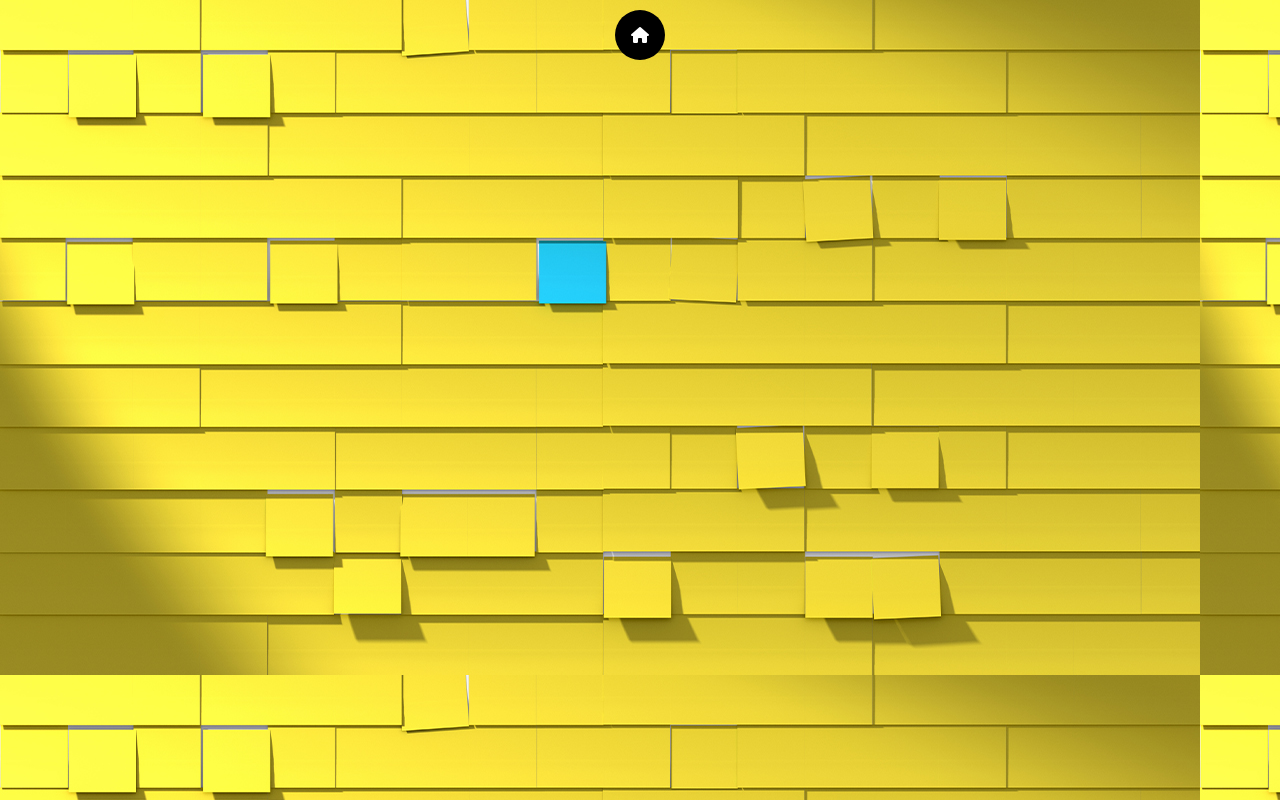
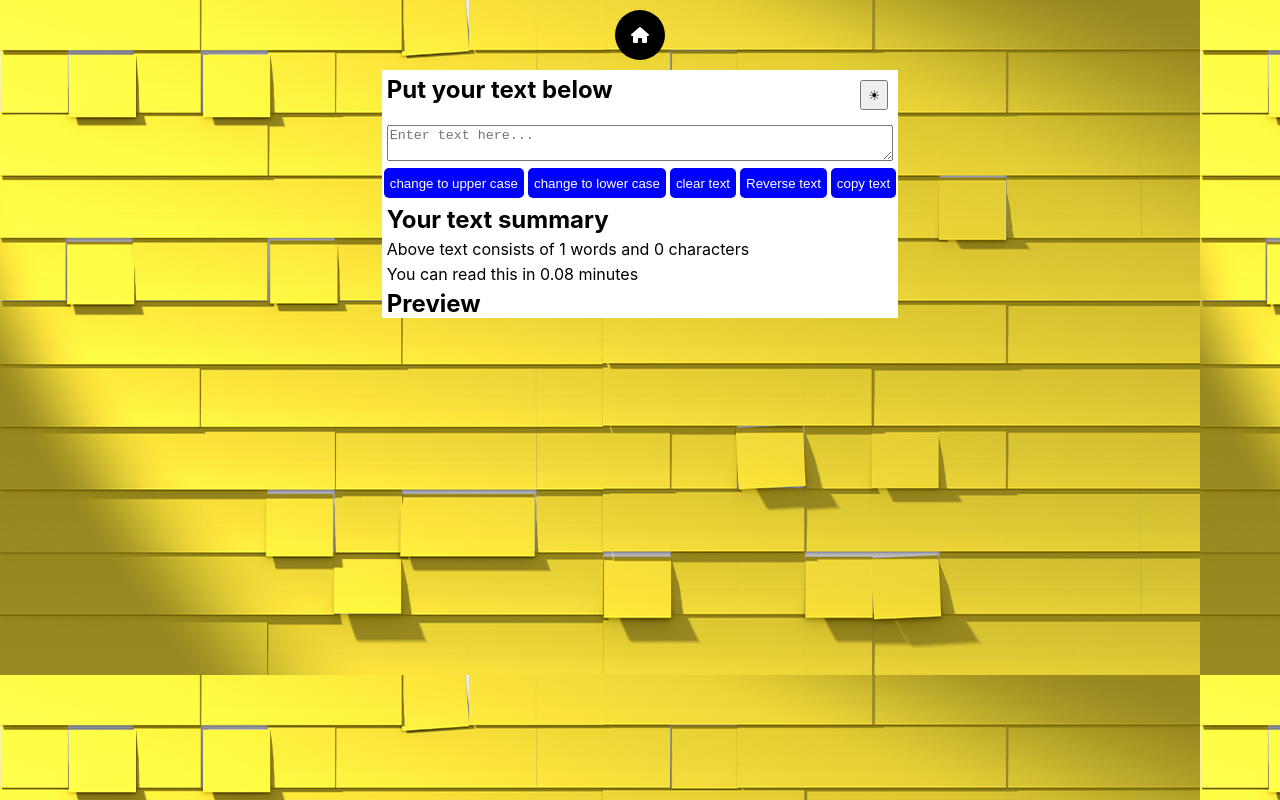
Before and after one commit to rahul1574/My-Notebook, a React (Create React App) app: page /textedit in a window 1280 px wide. Before the commit this address had no page. Built offline with nearby package versions, Linux system fonts and the light colour scheme.

Commit message:
Add files via upload

```diff
--- a/src/App.js
+++ b/src/App.js
@@ -9,6 +9,7 @@ import Home from './Components/Home';
 import Todolist from './Components/Todolist';
 import Options from './Components/Options';
 import Diary from './Components/Diary';
+import Textcomfort from './Components/Textcomfort';
 
 
 const App = () => {
@@ -20,6 +21,7 @@ const App = () => {
             <Route path="/todolist" element={<Todolist/>}/>
             <Route path="/home" element={<Options/>}/>
             <Route path="/diary" element={<Diary/>}/>
+            <Route path="/textedit" element={<Textcomfort/>}/>
           </Routes>
         </Router>
         </>
--- a/src/Components/Options.js
+++ b/src/Components/Options.js
@@ -5,7 +5,8 @@ function Options() {
     <>
     <div>
         <Link to='/todolist' className='option'style={{textDecoration:'none',color:'white'}}><div style={{height:'100px',width:'300px',textAlign:"center",display:'flex',justifyContent:'center',flexDirection:'column',background:'linear-gradient(to bottom,#9b2226,#2a9d8f)',borderRadius:'10px',margin:'5px'}}>TO-DO-LIST</div></Link>
-        <Link to='/diary' className='option'style={{textDecoration:'none',color:'white'}}><div style={{height:'100px',width:'300px',textAlign:"center",display:'flex',justifyContent:'center',flexDirection:'column',background:'linear-gradient(to bottom,#219ebc,#023047)',borderRadius:'10px',margin:'5px'}}>MY-DIARY</div></Link>
+        <Link to='/diary' className='option'style={{textDecoration:'none',color:'white'}}><div style={{height:'100px',width:'300px',textAlign:"center",display:'flex',justifyContent:'center',flexDirection:'column',background:'linear-gradient(to bottom,#414833,#023047)',borderRadius:'10px',margin:'5px'}}>MY-DIARY</div></Link>
+        <Link to='/textedit' className='option'style={{textDecoration:'none',color:'white'}}><div style={{height:'100px',width:'300px',textAlign:"center",display:'flex',justifyContent:'center',flexDirection:'column',background:'linear-gradient(to bottom,#ff5400,#4a5759)',borderRadius:'10px',margin:'5px'}}>TEXT-COMFORT</div></Link>
     </div>
     </>
   )
--- /dev/null
+++ b/src/Components/Textcomfort.js
@@ -0,0 +1,65 @@
+import React,{useState} from 'react'
+
+function Textcomfort() {
+    const textupchange=()=>{
+        let newtext=text.toUpperCase()
+        settext(newtext)
+    }
+    const textlochange=()=>{
+        let newtext=text.toLowerCase()
+        settext(newtext)
+    }
+    const changetext=(event)=>{
+        settext(event.target.value)
+    }
+    const clearall=(newtext)=>{
+        newtext=" "
+        settext(newtext)
+    }
+    const reversetext=()=>{
+        const reversed=text.split("").reverse().join("");
+        settext(reversed);
+    }
+    const copytext=async()=>{
+        try{
+        await navigator.clipboard.writeText(text);
+            alert('text copied to clipboard');
+        }
+        catch(err){
+            console.error('failed to copy text:',err);
+        }
+    };
+    const [text,settext]=useState("")
+    const [back, setback] = useState('white');
+const [texts, settexts] = useState('black');
+
+const color = () => {
+    setback(back === 'white' ? 'black' : 'white');
+    settexts(texts === 'black' ? 'white' : 'black');
+};
+  return (
+    <div style={{background:back}}>
+      <div style={{display:'flex',flexDirection:'column'}}>
+            <div style={{display:'flex',flexDirection:'row',justifyContent:'space-between'}}>
+              <h2 style={{margin:'5px',color:texts}}>Put your text below</h2>
+              <button onClick={color} style={{ margin: '10px', height: '30px' }}>☀︎</button>
+            </div>
+            <textarea placeholder="Enter text here..." value={text} onChange={changetext} style={{margin:'5px'}}></textarea>
+        </div>
+        <div >
+        <button   style={{ background:'blue',margin:'2px',border:'none',borderRadius:'5px',height:'30px',color:'white'}}onClick={textupchange}>change to upper case</button>
+        <button  style={{ background:'blue',margin:'2px',border:'none',borderRadius:'5px',height:'30px',color:'white'}} onClick={textlochange}>change to lower case</button>
+        <button style={{ background:'blue',margin:'2px',border:'none',borderRadius:'5px',height:'30px',color:'white'}} onClick={clearall}>clear text</button>
+        <button style={{ background:'blue',margin:'2px',border:'none',borderRadius:'5px',height:'30px',color:'white'}} onClick={reversetext}>Reverse text</button>
+        <button  style={{ background:'blue',margin:'2px',border:'none',borderRadius:'5px',height:'30px',color:'white'}}onClick={copytext}>copy text</button>
+        </div>
+        <h2 style={{margin:'5px',color:texts}} >Your text summary</h2>
+        <p style={{margin:'5px',color:texts}}>Above text consists of {text.split(" ").length} words and {text.length} characters</p>
+        <p style={{margin:'5px',color:texts}}>You can read this in {0.08*text.split(" ").length} minutes</p>
+        <h2 style={{margin:'5px',color:texts}}>Preview</h2>
+        <p style={{margin:'5px',color:texts}}>{text}</p>
+    </div>
+  )
+}
+
+export default Textcomfort
```
